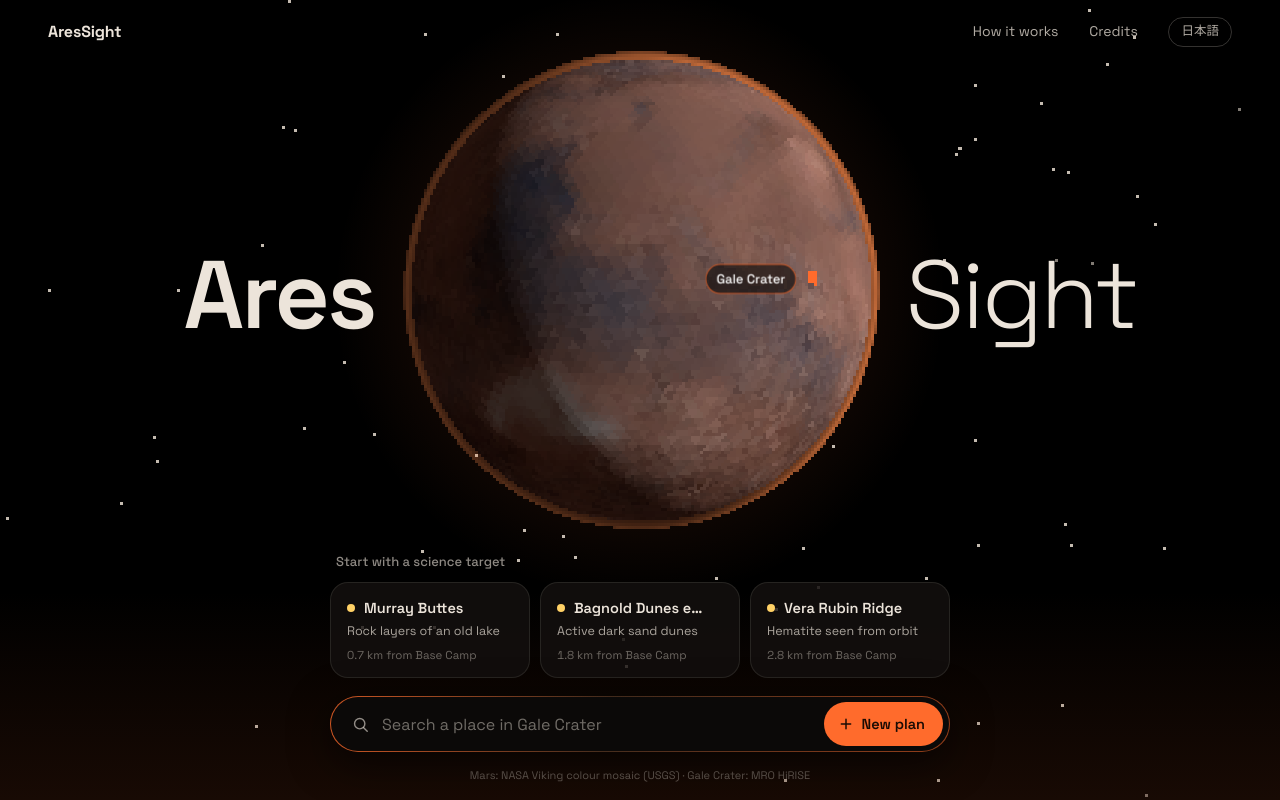
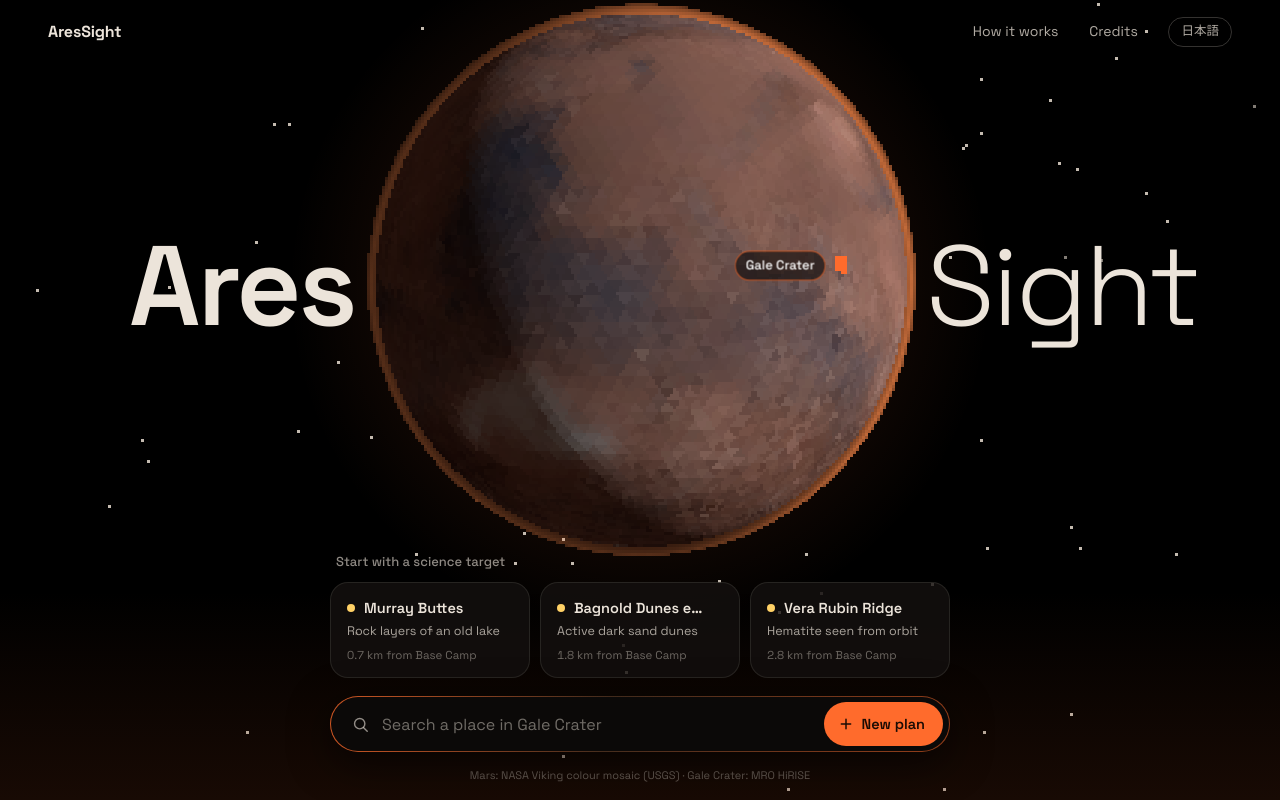
Before and after one commit to Miki-Kamochi/marswalk, a website built with Vite: page index.html in a window 1280 px wide. Built offline with nearby package versions, Linux system fonts and the light colour scheme; animation ran at ten frames a second.

Commit message:
Home: globe sized from the real layout, bigger, right above the search area; bigger title
The globe used to reserve a fixed band for the cards even when they were hidden
on short screens, which left a gap. It now measures the top bar and the search
block and fills the space between them, reaching up into the top bar's band.

Co-Authored-By: Claude Opus 5.5 <noreply@anthropic.com>

```diff
--- a/src/site/globe.ts
+++ b/src/site/globe.ts
@@ -26,6 +26,8 @@ export class Globe {
   private t0 = performance.now();
   /** called every frame with Gale Crater's screen position (CSS px) and how much it faces us (0..1) */
   onSpot: ((x: number, y: number, facing: number) => void) | null = null;
+  /** the free band for the globe, in CSS px from the top of the screen; set by the page */
+  area: (() => { top: number; bottom: number }) | null = null;
   private tmpV = new THREE.Vector3();
   private tmpN = new THREE.Vector3();
 
@@ -189,15 +191,14 @@ export class Globe {
     // draw at 1/pixel of the CSS size; CSS scales it back up with crisp pixels
     this.renderer.setPixelRatio(1 / this.pixel);
     this.renderer.setSize(w, h, true);
-    // the globe fills the space between the top bar and the cards above the search bar,
-    // and leaves room for "Ares" and "Sight" on either side (on phones the title sits above)
+    // the globe fills the space between the top bar and whatever sits below it (measured by
+    // the page through `area`), and leaves room for "Ares" and "Sight" on either side
     const phone = w < 720;
-    const top = phone ? 130 : 64;
-    const below = phone ? 330 : 274;
-    const font = Math.min(124, Math.max(46, 0.075 * w));
-    const sideRoom = phone ? w - 40 : w - 2 * (2.8 * font + 32 + 24);
-    const d = Math.max(160, Math.min(h - below - top - 8, sideRoom));
-    const cy = top + (h - below - top) / 2;
+    const font = Math.min(150, Math.max(46, 0.088 * w));
+    const a = this.area?.() ?? { top: phone ? 130 : 64, bottom: h - (phone ? 330 : 274) };
+    const sideRoom = phone ? w - 24 : w - 2 * (2.4 * font + 0.22 * font + 12);
+    const d = Math.max(160, Math.min(a.bottom - a.top - 10, sideRoom));
+    const cy = (a.top + a.bottom) / 2;
     const half = h / d; // world units from the screen centre to its top edge (radius 1 = d/2 px)
     const lift = ((h / 2 - cy) * 2) / d;
     this.camera.aspect = w / Math.max(1, h);
--- a/src/site/home.css
+++ b/src/site/home.css
@@ -140,11 +140,11 @@ body.home::after {
   animation: fade 1.4s var(--ease) 0.2s both;
 }
 .title .w1 {
-  right: calc(50% + var(--globe-d) / 2 + var(--gap));
+  right: calc(50% + var(--globe-d) / 2 + var(--title-size, 80px) * 0.22);
   font-weight: 600;
 }
 .title .w2 {
-  left: calc(50% + var(--globe-d) / 2 + var(--gap));
+  left: calc(50% + var(--globe-d) / 2 + var(--title-size, 80px) * 0.22);
   font-weight: 300;
 }
 @keyframes fade {
--- a/src/site/home.ts
+++ b/src/site/home.ts
@@ -16,6 +16,8 @@ const reduced = matchMedia("(prefers-reduced-motion: reduce)").matches;
 const esc = (s: string) => s.replace(/[&<>"]/g, (c) => ({ "&": "&amp;", "<": "&lt;", ">": "&gt;", '"': "&quot;" })[c]!);
 
 let places: Place[] = [];
+/** re-fits the globe when the content below the search bar changes height */
+let relayout = () => {};
 const open = (p: Place) => location.assign(`/sim.html?dest=${encodeURIComponent(p.id)}`);
 
 /** what each science target is for, in a few words */
@@ -79,6 +81,7 @@ function renderBelow(): void {
     : `<div class="head"><h2>${esc(tr("Start with a science target", "科学目標から始める"))}</h2></div>`;
   const cards = tab === "plans" ? plans.slice(0, 3).map(planCard) : stops.map((p) => targetCard(p, base));
   box.innerHTML = `${head}<ul class="cards">${cards.join("")}</ul>`;
+  relayout();
 }
 
 function renderText(): void {
@@ -122,6 +125,14 @@ async function start(): Promise<void> {
 
   const g = await globe;
   if (!g) return;
+  // the globe sits between the top bar (or the title on phones) and the cards / search bar
+  g.area = () => {
+    const phone = innerWidth < 720;
+    const top = phone ? document.querySelector(".title")!.getBoundingClientRect().bottom + 8 : document.querySelector(".bar")!.getBoundingClientRect().bottom - 44;
+    return { top, bottom: document.querySelector(".start")!.getBoundingClientRect().top };
+  };
+  g.resize();
+  relayout = () => g.resize();
   // the "Gale Crater" label follows the marker while it faces us
   const spot = $("spot");
   g.onSpot = (x, y, facing) => {
```
